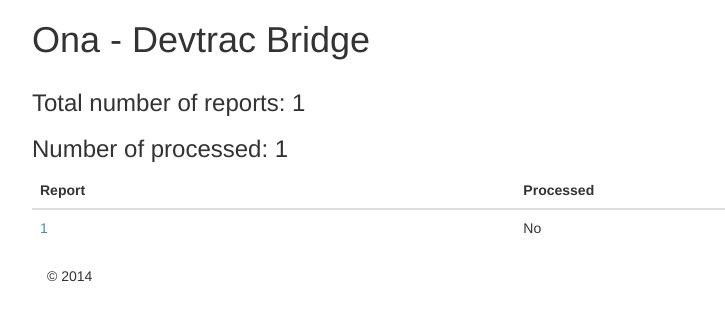
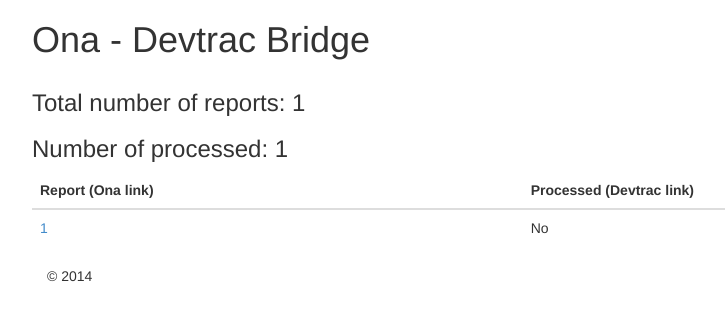
Before and after one commit to onaio/ona-devtrac, a Django app: template devtrac/main/templates/home.html in a window 1280 px wide. Shown: the top 321 px of the page, without its empty margins (23-748 px from the left). Run offline with Django 3.2, Linux system fonts and the light colour scheme; the template is opened without the code that fills it: most values are stand-ins (such as "Sample title", 1, 10 or a date in 2020); data that the repository does not hold is empty; some libraries are stand-ins or nearby versions.

Commit message:
UK: include clear detail for columns

```diff
--- a/devtrac/main/templates/home.html
+++ b/devtrac/main/templates/home.html
@@ -16,8 +16,8 @@
 <table class="table">
     <thead>
         <tr>
-            <th>Report</th>
-            <th>Processed</th>
+            <th>Report (Ona link)</th>
+            <th>Processed (Devtrac link)</th>
         </tr>
     </thead>
     <tbody>
```
